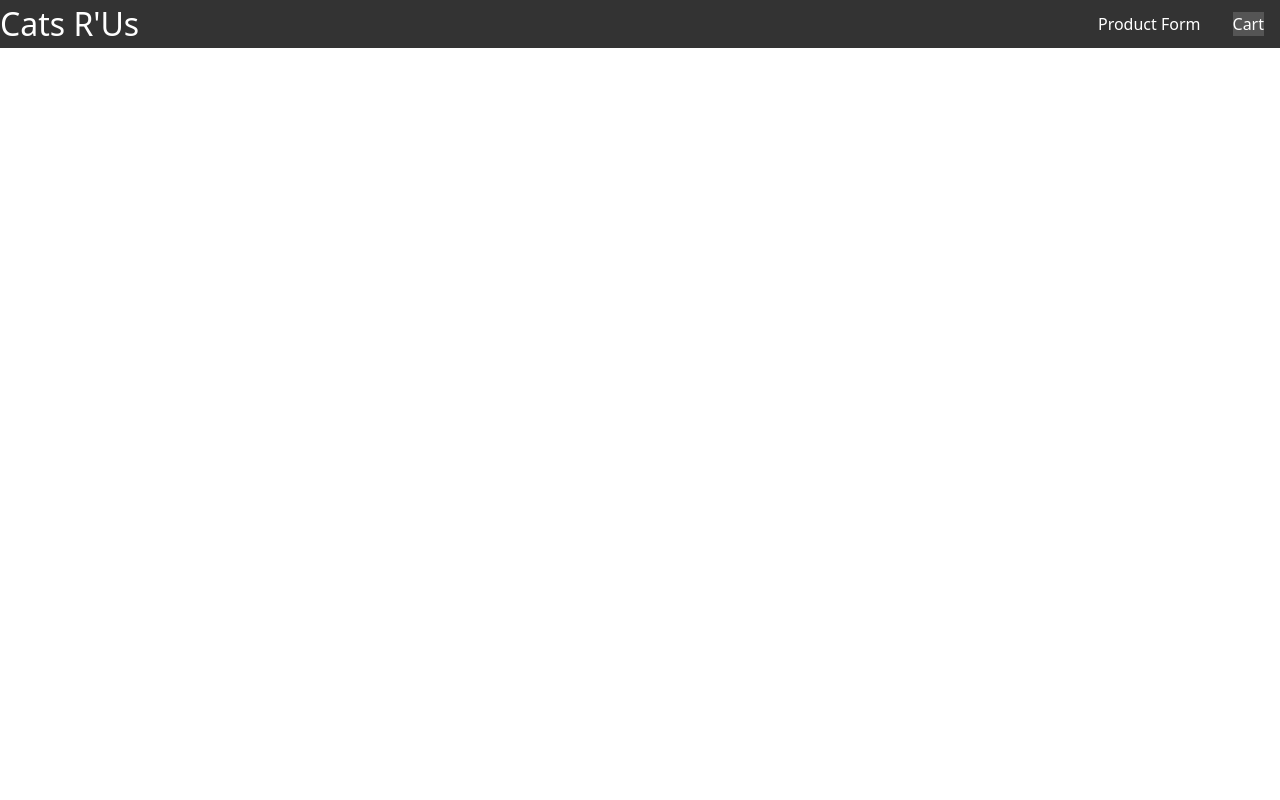
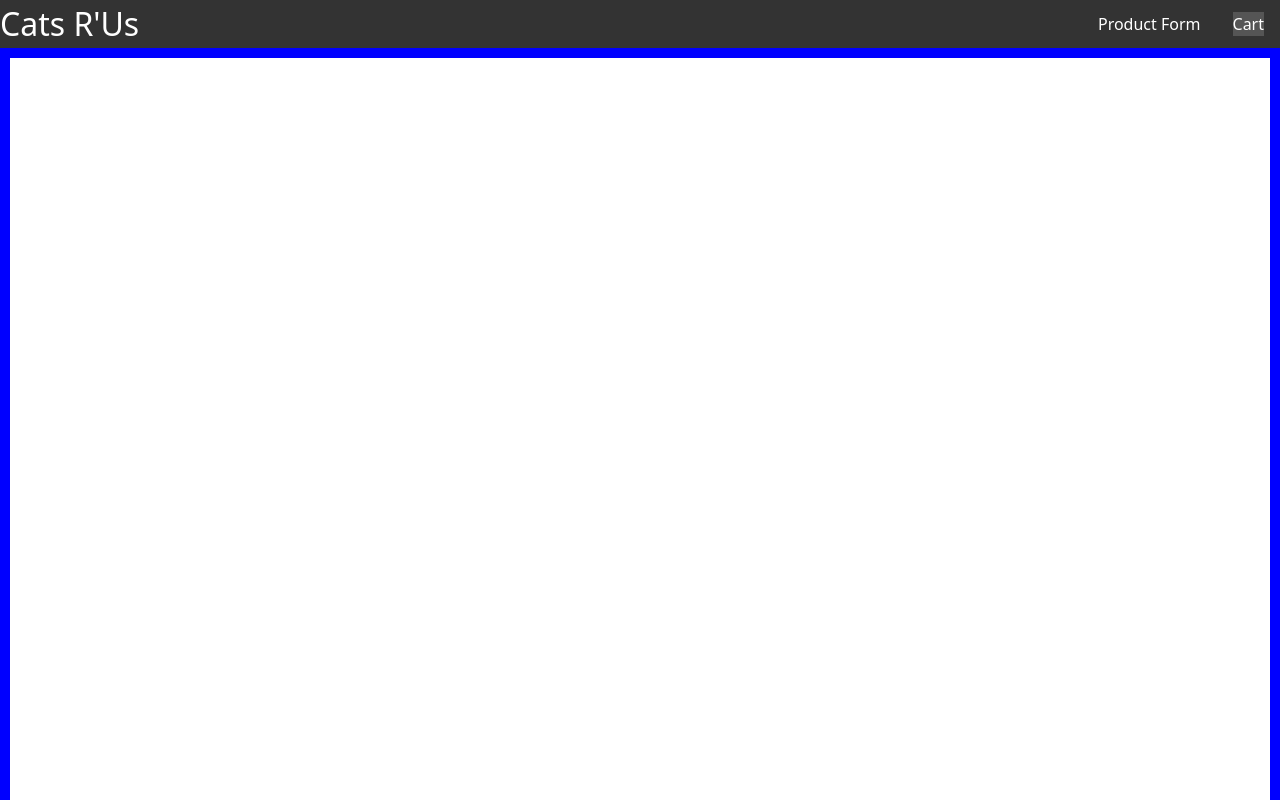
Before and after one commit to marwan820/phase-2-catprod, a React (Create React App) app: page /cart in a window 1280 px wide. Shown: the top 800 px of the page. Built offline with nearby package versions, Linux system fonts and the light colour scheme; data requests are answered from the project's data file.

Commit message:
cleaned up code in app.js

```diff
--- a/src/CartItems.js
+++ b/src/Shopping Cart/CartItems.js
@@ -1,15 +1,17 @@
 import React from "react"
 import Button from 'react-bootstrap/Button'
 import Card from "react-bootstrap/Card"
+import "./cart.css"
 
 const CartItems = ({ item }) => {
   return (
     <Card>
-   <Card.Body key={item.id} className="cart-card" />
+   <Card.Body key={item.id} className="cart-card" >
       <Card.Img src={item.image} alt={item.name} />
       <Card.Text>{item.name}</Card.Text>
       <Card.Text>{item.price}</Card.Text>
       <Button>Remove from cart</Button>
+      </Card.Body>
     </Card>
   )
 }
--- /dev/null
+++ b/src/Shopping Cart/cart.css
@@ -0,0 +1,13 @@
+.shopping-cart-container{
+    height: 100vw;
+    display: grid;
+    grid-template-columns: 1 fr 1 fr 1 fr;
+    grid-template-rows: 1 fr 1 fr 1 fr  ;
+    border: 10px  solid blue;
+  }
+
+
+.cart-card{
+    grid-column-start: 2;
+    border: 10px solid red;
+}
```
Also changed, not shown: src/App.js (+3 -5 lines), src/Shopping Cart/ShoppingCart.js (renamed from src/ShoppingCart.js).
